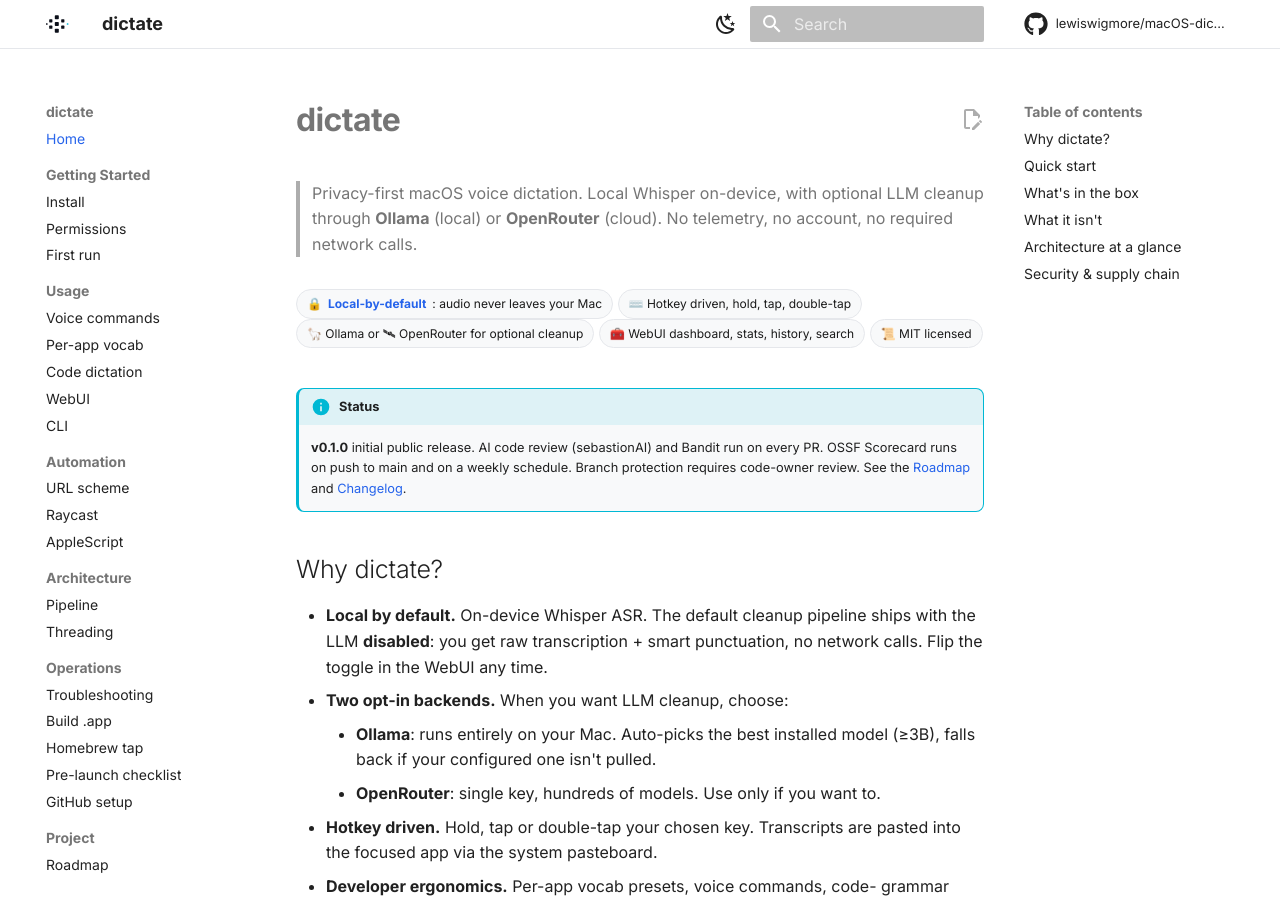
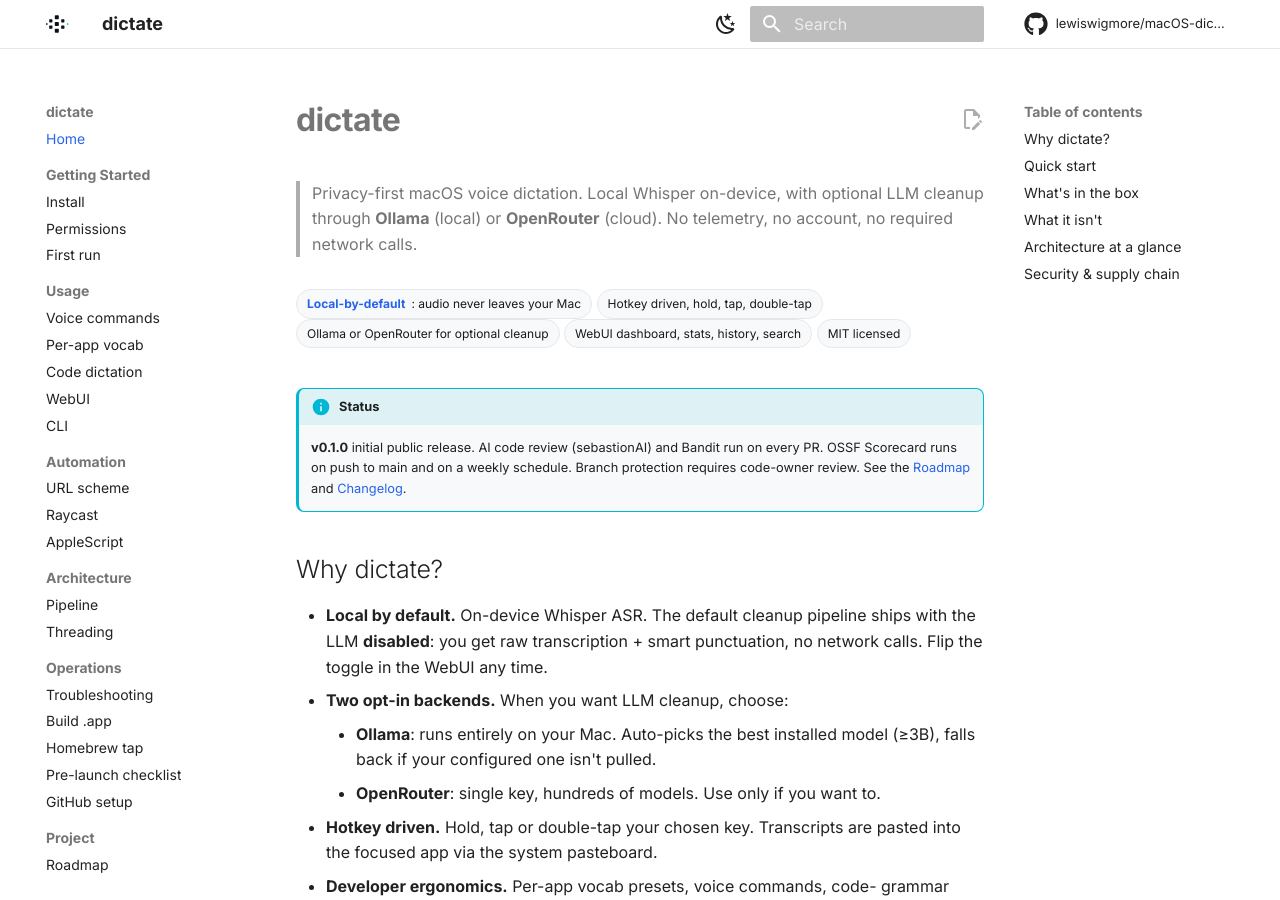
Before and after one commit to lewiswigmore/macOS-dictate, an MkDocs documentation site: the page built from docs/index.md, in a window 1280 px wide and 900 px high. Built offline with MkDocs 1.6.1 and Material for MkDocs 9.7.7, drawn with Linux system fonts in a browser that asks for light colours; comment, search, counter and statistics services are not loaded.

Commit message:
docs: copy review (#40)
Light copy pass across the docs and README.

Co-authored-by: lewiswigmore <lewis@wigmore.dev>
Co-authored-by: Copilot <223556219+Copilot@users.noreply.github.com>

```diff
--- a/docs/index.md
+++ b/docs/index.md
@@ -5,11 +5,11 @@
 > no account, no required network calls.
 
 <div class="dictate-chips" markdown>
-  <span class="dictate-chip">🔒 <strong>Local-by-default</strong>: audio never leaves your Mac</span>
-  <span class="dictate-chip">⌨️ Hotkey driven, hold, tap, double-tap</span>
-  <span class="dictate-chip">🦙 Ollama or 🛰 OpenRouter for optional cleanup</span>
-  <span class="dictate-chip">🧰 WebUI dashboard, stats, history, search</span>
-  <span class="dictate-chip">📜 MIT licensed</span>
+  <span class="dictate-chip"><strong>Local-by-default</strong>: audio never leaves your Mac</span>
+  <span class="dictate-chip">Hotkey driven, hold, tap, double-tap</span>
+  <span class="dictate-chip">Ollama or OpenRouter for optional cleanup</span>
+  <span class="dictate-chip">WebUI dashboard, stats, history, search</span>
+  <span class="dictate-chip">MIT licensed</span>
 </div>
 
 !!! info "Status"
```
Also changed, not shown: README.md (+2 -4 lines), SECURITY.md (+1 -1 lines).
